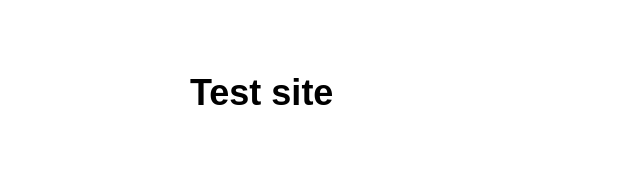
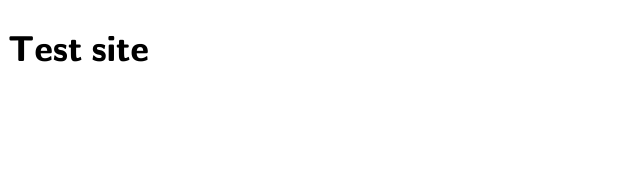
Before and after one commit to arun8166/arun8166.github.io, a plain HTML site: page index.html in a window 1280 px wide. Shown: the whole page, without its empty margins (0-640 px from the left). Drawn offline with nearby package versions, Linux system fonts and the light colour scheme.

Commit message:
Update style.css

```diff
--- a/style.css
+++ b/style.css
@@ -1,17 +1,10 @@
 body {
-    font-family: "CMU Sans Serif", "Computer Modern Sans", sans-serif;
+    font-family: "KaTeX_SansSerif", sans-serif;
     font-size: 18px;
     line-height: 1.6;
-    margin: 0 auto;
-    max-width: 900px;
-    padding: 40px;
 }
 
 h1, h2, h3 {
-    font-family: "CMU Sans Serif", sans-serif;
-    font-weight: 700;
+    font-family: "KaTeX_SansSerif", sans-serif;
+    font-weight: bold;
 }
-
-code, pre {
-    font-family: "CMU Typewriter Text", monospace;
-}
```
